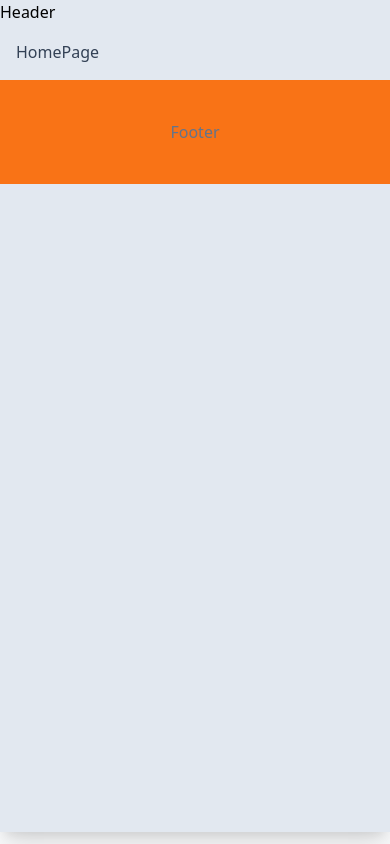
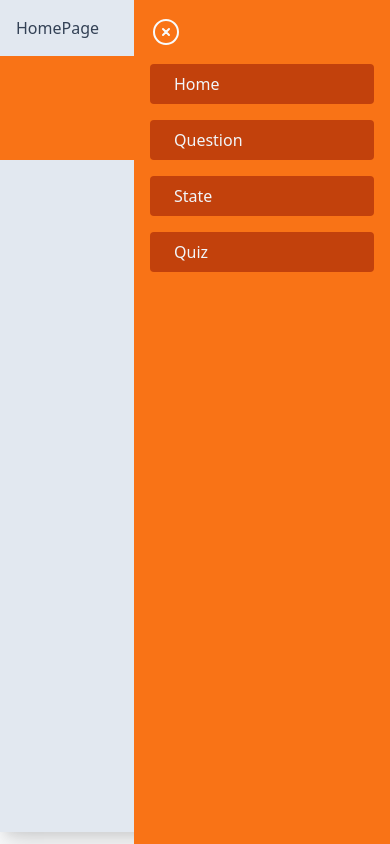
Before and after one commit to jinwoongBang/nextjs-13, a Next.js app in the folder nextjs13-quiz/: page / in a window 390 px wide. Built offline with nearby package versions, Linux system fonts and the light colour scheme.

Commit message:
feature : 닫기 아이콘 추가 및 drawer 메뉴 닫기 버튼 추가

```diff
--- a/nextjs13-quiz/components/Header.tsx
+++ b/nextjs13-quiz/components/Header.tsx
@@ -1,7 +1,43 @@
-import React from "react";
+"use client";
+import Link from "next/link";
+import React, { useState } from "react";
+import { XCircleIcon } from "@heroicons/react/24/outline";
 
 const Header = () => {
-  return <div>Header</div>;
+  const [open, setOpen] = useState(true);
+
+  const routes = [
+    { title: "Home", path: "/" },
+    { title: "Question", path: "/question" },
+    { title: "State", path: "/state" },
+    { title: "Quiz", path: "/quiz" },
+  ];
+  return (
+    <header className="shadow-lg">
+      <div
+        className={`fixed lg:hidden transition-all z-20 duration-300 ${
+          open ? "right-0" : "-right-64"
+        } p-4 bg-orange-500 h-screen w-64`}
+      >
+        <XCircleIcon
+          className={`w-8 h-8 stroke-slate-50 mb-4`}
+          stroke="2"
+          onClick={() => setOpen(false)}
+        ></XCircleIcon>
+        <div className="flex flex-col space-y-4" onClick={() => setOpen(false)}>
+          {routes.map((route) => (
+            <Link
+              className="px-6 py-2 text-slate-100 rounded bg-orange-700"
+              href={route.path}
+              key={route.path}
+            >
+              {route.title}
+            </Link>
+          ))}
+        </div>
+      </div>
+    </header>
+  );
 };
 
 export default Header;
```
Also changed, not shown: nextjs13-quiz/package.json (+6 -5 lines), 1 other file (tests, documents, lock files or other folders).
